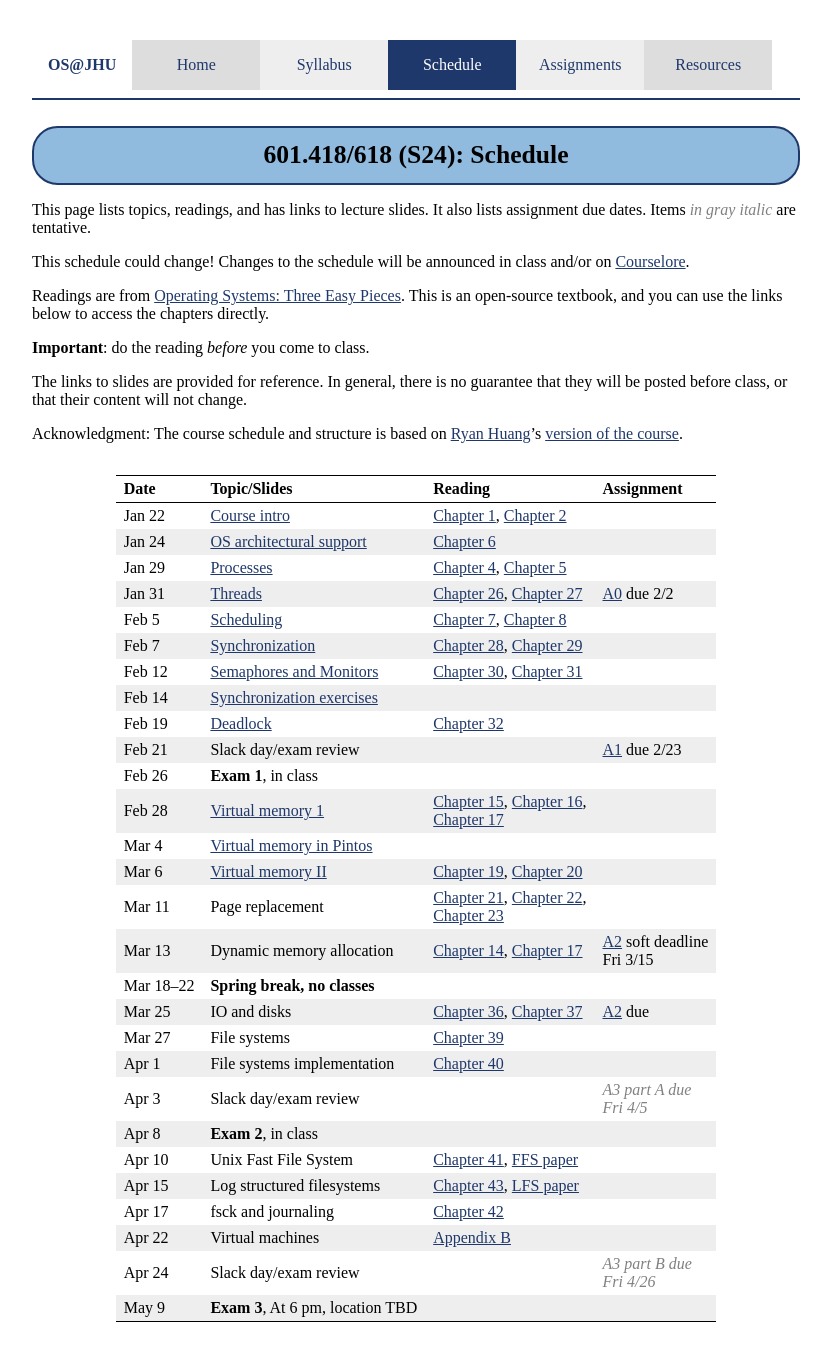
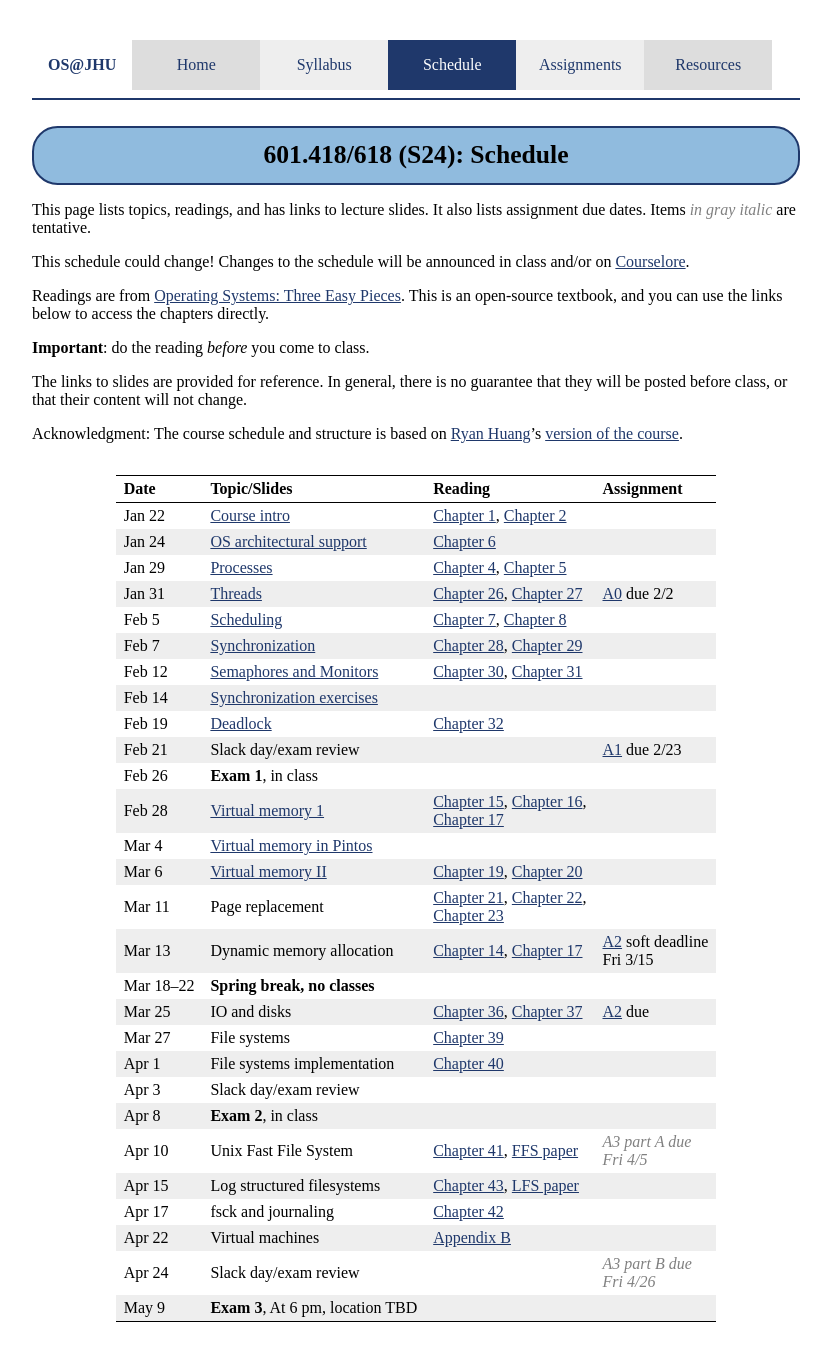
Before and after one commit to jhuopsys/spring2024, a Jekyll site: the page built from schedule.md, in a window 1280 px wide. Shown: the whole page, without its empty margins (224-1055 px from the left). Built offline with Jekyll 4.4.1, drawn with Linux system fonts in a browser that asks for light colours.

Commit message:
move tentative deadline for A3 part A

```diff
--- a/schedule.csv
+++ b/schedule.csv
@@ -19,9 +19,9 @@ Mar 18–22,"**Spring break, no classes**"
 Mar 25,"IO and disks",,,"[Chapter 36](http://pages.cs.wisc.edu/~remzi/OSTEP/file-devices.pdf), [Chapter 37](http://pages.cs.wisc.edu/~remzi/OSTEP/file-disks.pdf)",[A2](assign/assign02.html) due
 Mar 27,"File systems",,,"[Chapter 39](http://pages.cs.wisc.edu/~remzi/OSTEP/file-intro.pdf)",
 Apr 1,"File systems implementation",,,"[Chapter 40](http://pages.cs.wisc.edu/~remzi/OSTEP/file-implementation.pdf)"
-Apr 3,"Slack day/exam review",,,,"<span class='tentative'>A3 part A due<br>Fri 4/5</span>"
+Apr 3,"Slack day/exam review",,,,
 Apr 8,"**Exam 2**, in class",
-Apr 10,"Unix Fast File System",,,"[Chapter 41](http://pages.cs.wisc.edu/~remzi/OSTEP/file-ffs.pdf), [FFS paper](https://dsf.berkeley.edu/cs262/FFS.pdf)"
+Apr 10,"Unix Fast File System",,,"[Chapter 41](http://pages.cs.wisc.edu/~remzi/OSTEP/file-ffs.pdf), [FFS paper](https://dsf.berkeley.edu/cs262/FFS.pdf)","<span class='tentative'>A3 part A due<br>Fri 4/5</span>"
 Apr 15,"Log structured filesystems",,,"[Chapter 43](http://pages.cs.wisc.edu/~remzi/OSTEP/file-lfs.pdf), [LFS paper](https://dl.acm.org/doi/pdf/10.1145/146941.146943)"
 Apr 17,"fsck and journaling",,,"[Chapter 42](http://pages.cs.wisc.edu/~remzi/OSTEP/file-journaling.pdf)"
 Apr 22,"Virtual machines",,,"[Appendix B](http://pages.cs.wisc.edu/~remzi/OSTEP/vmm-intro.pdf)",
--- a/schedule.md
+++ b/schedule.md
@@ -48,9 +48,9 @@ Mar 18–22 | **Spring break, no classes** |  |
 Mar 25 | IO and disks | [Chapter 36](http://pages.cs.wisc.edu/~remzi/OSTEP/file-devices.pdf), [Chapter 37](http://pages.cs.wisc.edu/~remzi/OSTEP/file-disks.pdf) | [A2](assign/assign02.html) due
 Mar 27 | File systems | [Chapter 39](http://pages.cs.wisc.edu/~remzi/OSTEP/file-intro.pdf) |
 Apr 1 | File systems implementation | [Chapter 40](http://pages.cs.wisc.edu/~remzi/OSTEP/file-implementation.pdf) |
-Apr 3 | Slack day/exam review |  | <span class='tentative'>A3 part A due<br>Fri 4/5</span>
+Apr 3 | Slack day/exam review |  |
 Apr 8 | **Exam 2**, in class |  |
-Apr 10 | Unix Fast File System | [Chapter 41](http://pages.cs.wisc.edu/~remzi/OSTEP/file-ffs.pdf), [FFS paper](https://dsf.berkeley.edu/cs262/FFS.pdf) |
+Apr 10 | Unix Fast File System | [Chapter 41](http://pages.cs.wisc.edu/~remzi/OSTEP/file-ffs.pdf), [FFS paper](https://dsf.berkeley.edu/cs262/FFS.pdf) | <span class='tentative'>A3 part A due<br>Fri 4/5</span>
 Apr 15 | Log structured filesystems | [Chapter 43](http://pages.cs.wisc.edu/~remzi/OSTEP/file-lfs.pdf), [LFS paper](https://dl.acm.org/doi/pdf/10.1145/146941.146943) |
 Apr 17 | fsck and journaling | [Chapter 42](http://pages.cs.wisc.edu/~remzi/OSTEP/file-journaling.pdf) |
 Apr 22 | Virtual machines | [Appendix B](http://pages.cs.wisc.edu/~remzi/OSTEP/vmm-intro.pdf) |
```
